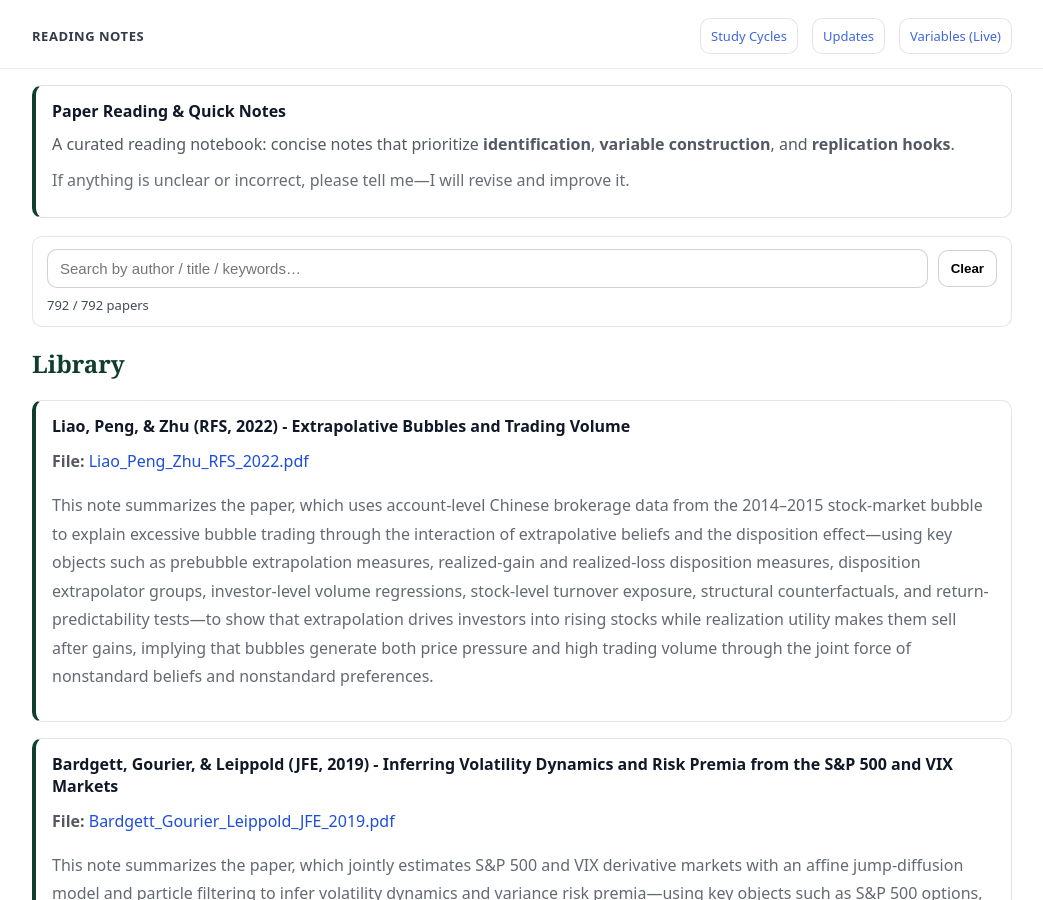
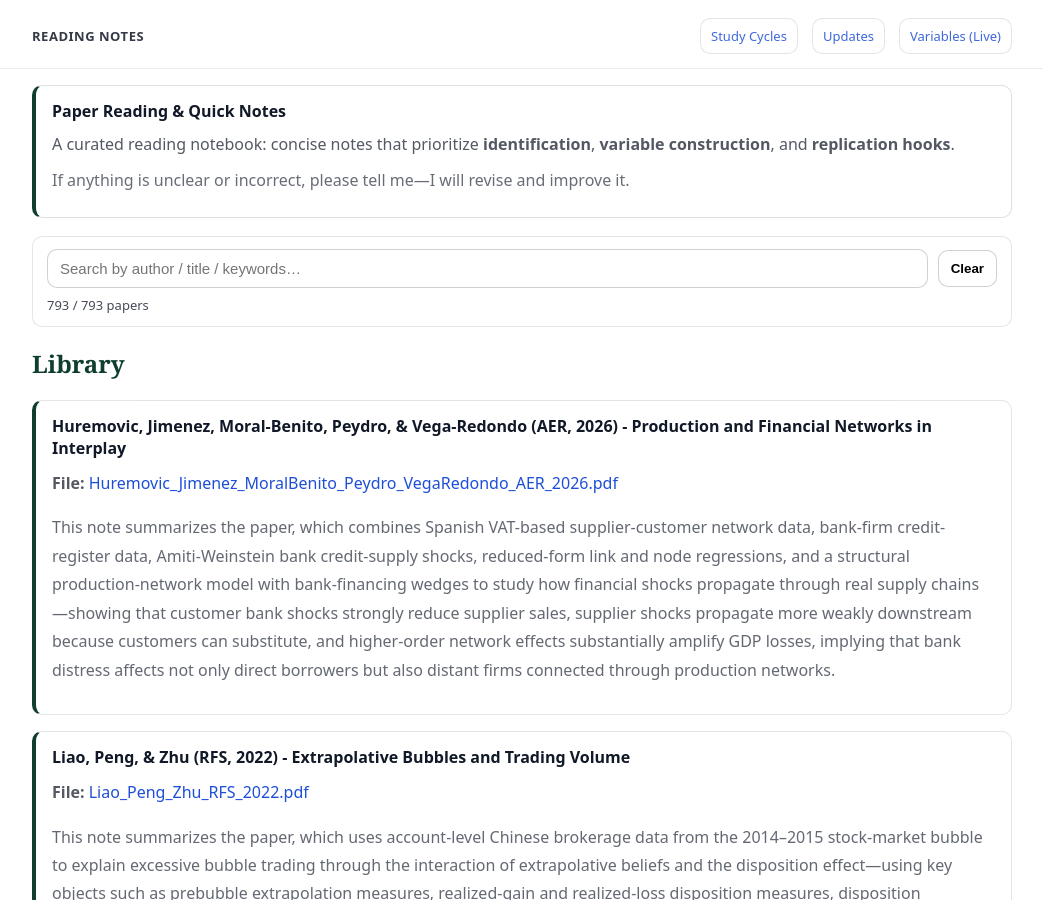
Before and after one commit to yaxinzn/study-archive, a Jekyll site: the page built from reading/index.md, in a window 1280 px wide and 900 px high. Shown: the whole window, without its empty margins (118-1161 px from the left). Built offline with Jekyll 4.4.1, drawn with Linux system fonts in a browser that asks for light colours.

Commit message:
Reading: add/update Huremovic_Jimenez_MoralBenito_Peydro_VegaRedondo_AER_2026.pdf

```diff
--- a/_data/reading.yml
+++ b/_data/reading.yml
@@ -1,3 +1,7 @@
+- title: "Huremovic, Jimenez, Moral-Benito, Peydro, & Vega-Redondo (AER, 2026) - Production and Financial Networks in Interplay"
+  file: "Huremovic_Jimenez_MoralBenito_Peydro_VegaRedondo_AER_2026.pdf"
+  desc: "This note summarizes the paper, which combines Spanish VAT-based supplier-customer network data, bank-firm credit-register data, Amiti-Weinstein bank credit-supply shocks, reduced-form link and node regressions, and a structural production-network model with bank-financing wedges to study how financial shocks propagate through real supply chains—showing that customer bank shocks strongly reduce supplier sales, supplier shocks propagate more weakly downstream because customers can substitute, and higher-order network effects substantially amplify GDP losses, implying that bank distress affects not only direct borrowers but also distant firms connected through production networks."
+
 - title: "Liao, Peng, & Zhu (RFS, 2022) - Extrapolative Bubbles and Trading Volume"
   file: "Liao_Peng_Zhu_RFS_2022.pdf"
   desc: "This note summarizes the paper, which uses account-level Chinese brokerage data from the 2014–2015 stock-market bubble to explain excessive bubble trading through the interaction of extrapolative beliefs and the disposition effect—using key objects such as prebubble extrapolation measures, realized-gain and realized-loss disposition measures, disposition extrapolator groups, investor-level volume regressions, stock-level turnover exposure, structural counterfactuals, and return-predictability tests—to show that extrapolation drives investors into rising stocks while realization utility makes them sell after gains, implying that bubbles generate both price pressure and high trading volume through the joint force of nonstandard beliefs and nonstandard preferences."
```
Also changed, not shown: 1 other file.
